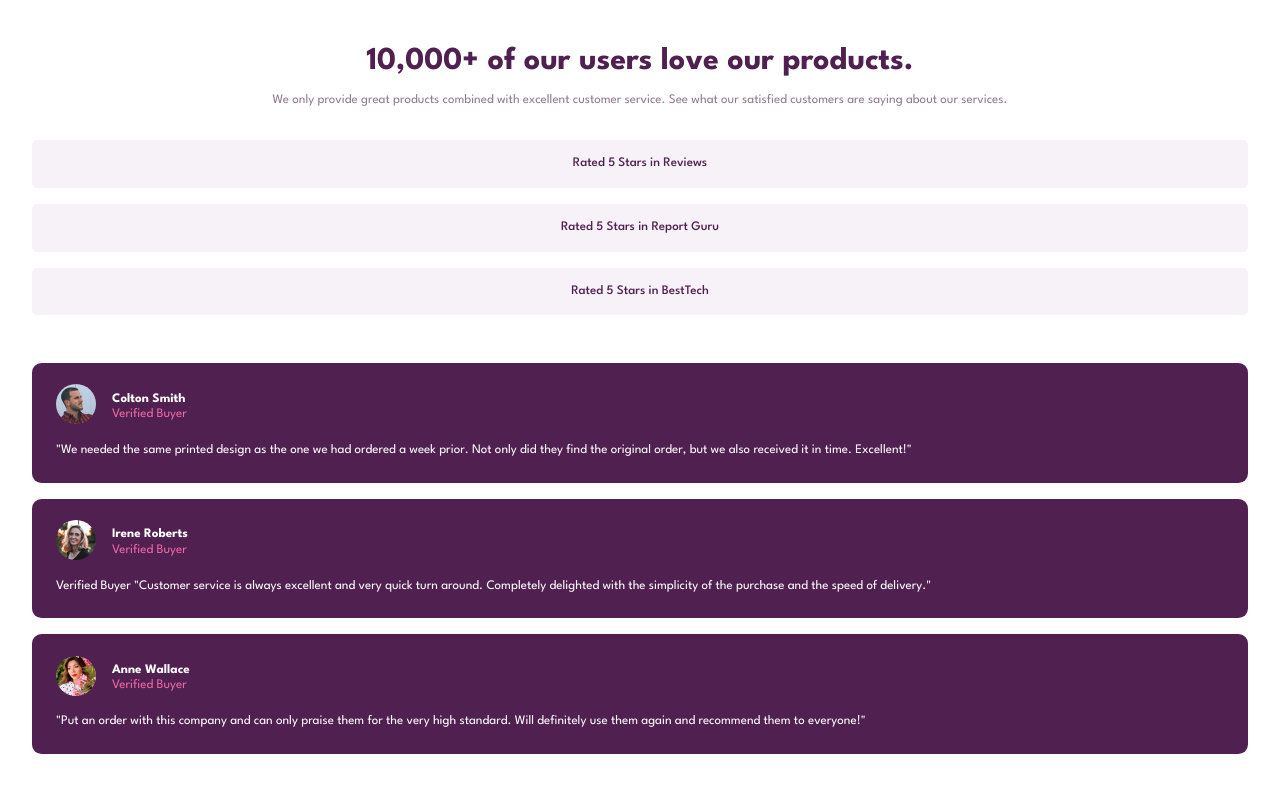
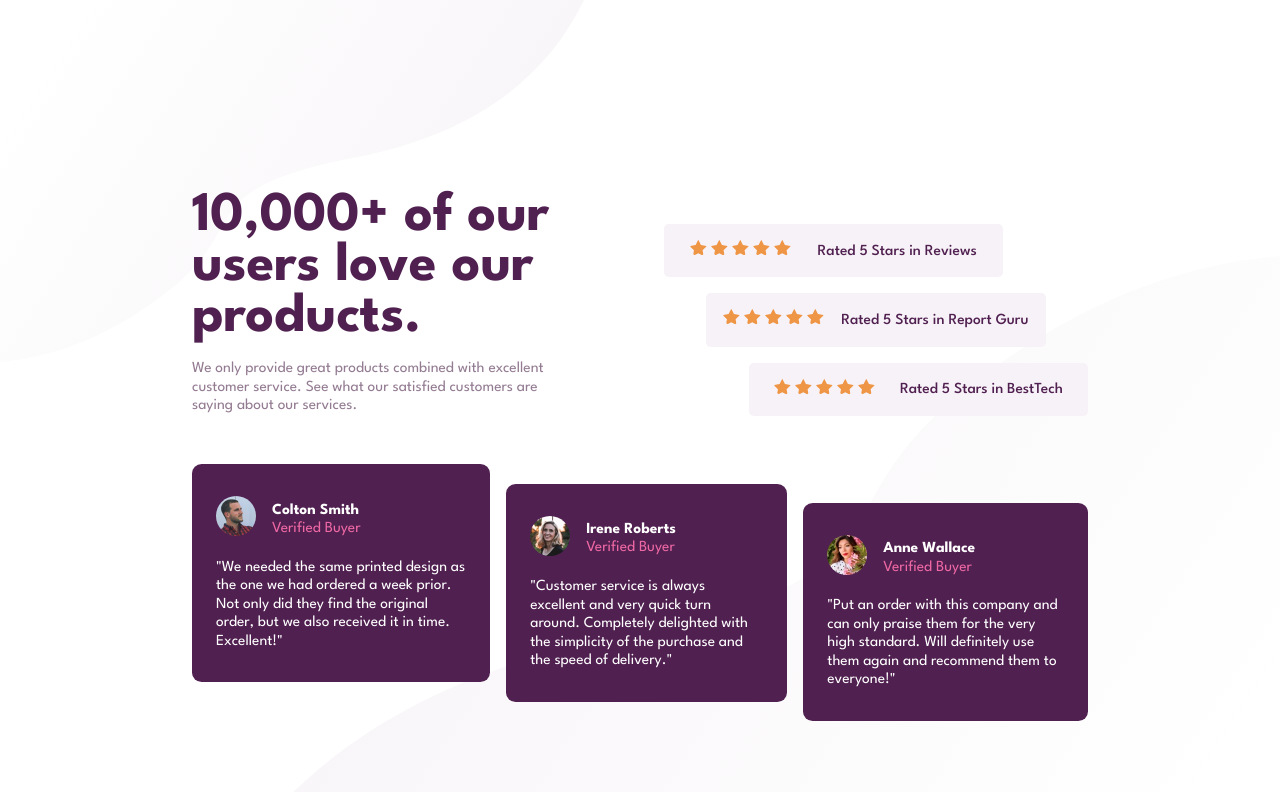
Before and after one commit to BessyBunting/frontend-social-proof-section, a plain HTML site: page index.html in a window 1280 px wide. Drawn offline with nearby package versions, Linux system fonts and the light colour scheme.

Commit message:
styles completed

```diff
--- a/index.html
+++ b/index.html
@@ -40,19 +40,40 @@
             </p>
           </div>
           <div class="reviews-box">
-            <div class="review">
+            <div class="review first">
+              <div class="stars">
+                <img src="/images/icon-star.svg" alt="" />
+                <img src="/images/icon-star.svg" alt="" />
+                <img src="/images/icon-star.svg" alt="" />
+                <img src="/images/icon-star.svg" alt="" />
+                <img src="/images/icon-star.svg" alt="" />
+              </div>
               <p class="review-description">Rated 5 Stars in Reviews</p>
             </div>
-            <div class="review">
+            <div class="review second">
+              <div class="stars">
+                <img src="/images/icon-star.svg" alt="" />
+                <img src="/images/icon-star.svg" alt="" />
+                <img src="/images/icon-star.svg" alt="" />
+                <img src="/images/icon-star.svg" alt="" />
+                <img src="/images/icon-star.svg" alt="" />
+              </div>
               <p class="review-description">Rated 5 Stars in Report Guru</p>
             </div>
-            <div class="review">
+            <div class="review third">
+              <div class="stars">
+                <img src="/images/icon-star.svg" alt="" />
+                <img src="/images/icon-star.svg" alt="" />
+                <img src="/images/icon-star.svg" alt="" />
+                <img src="/images/icon-star.svg" alt="" />
+                <img src="/images/icon-star.svg" alt="" />
+              </div>
               <p class="review-description">Rated 5 Stars in BestTech</p>
             </div>
           </div>
         </div>
-        <div class="flex-box">
-          <div class="testimonial-card">
+        <div class="flex-box testimonial">
+          <div class="testimonial-card first">
             <div class="buyer-info">
               <div class="buyer-img">
                 <img src="./images/image-colton.jpg" alt="" />
@@ -68,7 +89,7 @@
               received it in time. Excellent!"
             </p>
           </div>
-          <div class="testimonial-card">
+          <div class="testimonial-card second">
             <div class="buyer-info">
               <div class="buyer-img">
                 <img src="./images/image-irene.jpg" alt="" />
@@ -79,12 +100,12 @@
               </div>
             </div>
             <p class="buyer-review">
-              Verified Buyer "Customer service is always excellent and very
-              quick turn around. Completely delighted with the simplicity of the
-              purchase and the speed of delivery."
+              "Customer service is always excellent and very quick turn around.
+              Completely delighted with the simplicity of the purchase and the
+              speed of delivery."
             </p>
           </div>
-          <div class="testimonial-card">
+          <div class="testimonial-card third">
             <div class="buyer-info">
               <div class="buyer-img">
                 <img src="./images/image-anne.jpg" alt="" />
--- a/style.css
+++ b/style.css
@@ -28,14 +28,21 @@
 body {
   font-family: var(--ff);
   font-size: var(--fs-400);
-  height: 100vh;
+  min-height: 100vh;
   line-height: var(--lh-body);
+  background-image: url("/images/bg-pattern-bottom-mobile.svg"),
+    url("/images/bg-pattern-top-mobile.svg");
+  background-position: center bottom, left top;
+  background-repeat: no-repeat;
+  display: flex;
+  justify-content: center;
+  align-items: center;
 }
 
 .grid-container {
   display: grid;
   grid-template-rows: auto auto;
-  padding: 3rem 2rem;
+  padding: 3rem 2.5rem;
 }
 
 .flex-box.blurb {
@@ -62,6 +69,14 @@ h1 {
   border-radius: 0.3rem;
   padding: 1rem 0;
   margin-bottom: 1rem;
+  display: flex;
+  flex-direction: column;
+  justify-content: space-evenly;
+  align-items: center;
+}
+
+.stars img {
+  height: auto;
 }
 
 .testimonial-card {
@@ -76,7 +91,6 @@ h1 {
   display: flex;
   align-items: center;
   gap: 1rem;
-  height: 40px;
   margin-bottom: 1rem;
 }
 
@@ -99,6 +113,75 @@ img {
   color: var(--primary-light);
 }
 
+/*  ******* TABLET ********** */
+
 /*  ******* DESKTOP ********* */
-@media (min-width: 376px) {
+@media (min-width: 600px) {
+  body {
+    font-size: var(--fs-500);
+    background-image: url("/images/bg-pattern-bottom-desktop.svg"),
+      url("/images/bg-pattern-top-desktop.svg");
+    background-position: right bottom, left top;
+  }
+  .grid-container {
+    display: grid;
+    grid-template-rows: auto auto;
+    padding: 8rem;
+    max-width: 1500px;
+  }
+  .buyer-info {
+    flex-direction: column;
+  }
+  .flex-box.testimonial {
+    display: flex;
+    gap: 1rem;
+  }
+  .testimonial-card {
+    padding: 2rem 1.5rem;
+  }
 }
+
+@media (min-width: 1280px) {
+  .grid-container {
+    padding: 12rem;
+    grid-template-rows: 1fr 1fr;
+  }
+  .flex-box.blurb {
+    display: grid;
+    grid-template-columns: 1fr 1fr;
+    gap: 3rem;
+  }
+  .intro-box {
+    text-align: start;
+    width: 380px;
+  }
+  h1 {
+    font-size: 3.5rem;
+  }
+  .reviews-box {
+    display: flex;
+    flex-direction: column;
+  }
+  .review {
+    width: 80%;
+    flex-direction: row;
+  }
+  .review.second {
+    align-self: center;
+  }
+  .review.third {
+    align-self: flex-end;
+  }
+  .buyer-info {
+    flex-direction: row;
+  }
+  .testimonial-card.first {
+    align-self: flex-start;
+  }
+  .testimonial-card.second {
+    align-self: center;
+  }
+  .testimonial-card.third {
+    align-self: flex-end;
+  }
+}
```
Also changed, not shown: images/bg-pattern-bottom-mobile.svg.
